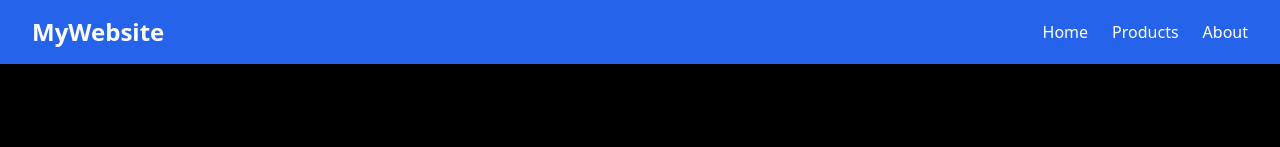
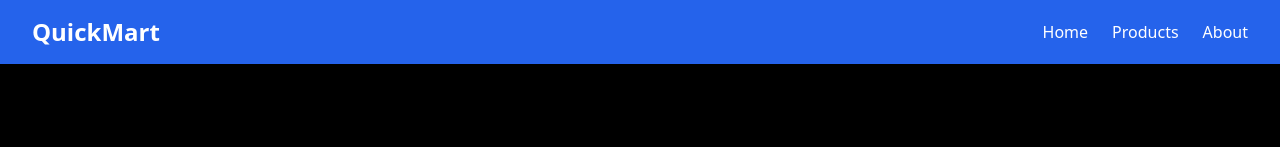
Before and after one commit to Anjali-Bhanushali/E-COMMERCE-WEBSITE, a React (Vite) app: page /about in a window 1280 px wide. Shown: the top 147 px of the page. Built offline with nearby package versions, Linux system fonts and the light colour scheme.

Commit message:
website name and search bar and filter horizontally

```diff
--- a/src/components/ui/Navbar.jsx
+++ b/src/components/ui/Navbar.jsx
@@ -4,7 +4,7 @@ const Navbar = () => {
   return (
     <nav className="flex justify-between items-center px-8 py-4  bg-blue-600
  text-white">
-      <h1 className="text-2xl font-bold">MyWebsite</h1>
+      <h1 className="text-2xl font-bold">QuickMart</h1>
 
       <div className="space-x-6">
         <Link to="/">Home</Link>
--- a/src/pages/ProductsPage.jsx
+++ b/src/pages/ProductsPage.jsx
@@ -4,7 +4,6 @@ import ProductCard from "@/components/ui/ProductCard";
 import SearchBar from "@/components/ui/SearchBar";
 import Pagination from "@/components/ui/Pagination";
 import useDebounce from "@/hooks/useDebounce";
-
 
 const LIMIT = 8;
 
@@ -56,7 +55,8 @@ const ProductsPage = () => {
   }, [debouncedSearch, page, sortOrder]);
 
   return (
-    <div className="p-6 max-w-6xl mx-auto">
+    <div className="p-6 max-w-6xl  mx-auto">
+      <div className="p-6 max-w-6xl flex justify-between mx-auto">
         <SearchBar search={search} setSearch={setSearch} />
 
         <select
@@ -70,6 +70,7 @@ const ProductsPage = () => {
 
         {loading && <p>Loading...</p>}
         {error && <p className="text-red-500">{error}</p>}
+      </div>
 
       <div className="grid grid-cols-1 sm:grid-cols-2 md:grid-cols-3 lg:grid-cols-4 gap-4">
         {products.map((product) => (
@@ -77,12 +78,7 @@ const ProductsPage = () => {
         ))}
       </div>
 
-      <Pagination
-        total={total}
-        page={page}
-        setPage={setPage}
-        limit={LIMIT}
-      />
+      <Pagination total={total} page={page} setPage={setPage} limit={LIMIT} />
     </div>
   );
 };
```
Lines whose indentation alone changed are shown as unchanged.
